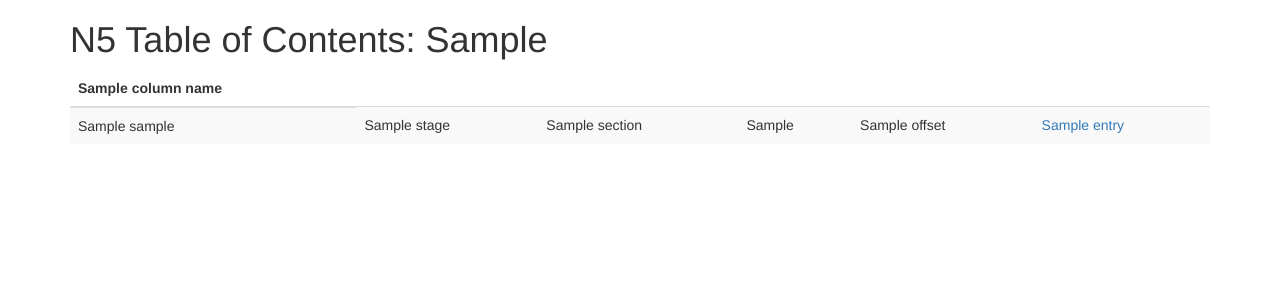
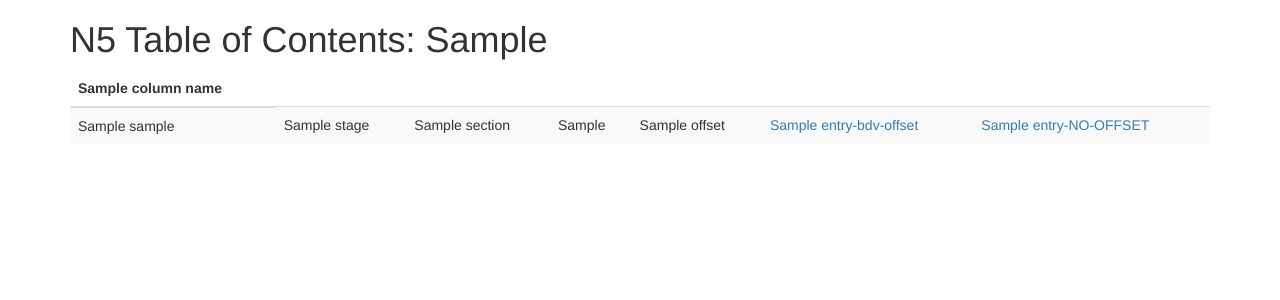
Before and after one commit to stuarteberg/n5toc, a Flask app: template n5toc/templates/n5toc.html.jinja in a window 1280 px wide. Shown: the top 300 px of the page. Run offline with Flask 2, Linux system fonts and the light colour scheme; the template is opened without the code that fills it: most values are stand-ins (such as "Sample title", 1, 10 or a date in 2020); some libraries are stand-ins or nearby versions.

Commit message:
Show separate columns for links with offsets vs. without

```diff
--- a/n5toc/n5links.py
+++ b/n5toc/n5links.py
@@ -7,7 +7,7 @@ from collections import namedtuple
 
 import numpy as np
 
-TocEntry = namedtuple('TocEntry', 'sample stage section version full_version name offset link')
+TocEntry = namedtuple('TocEntry', 'sample stage section version full_version name offset offset_link link')
 
 N5_FILE_SERVER = "http://emdata4.int.janelia.org:9999"
 
@@ -71,12 +71,11 @@ def construct_nglink(path, attrs, nghost=NG_HOST, n5server=N5_FILE_SERVER):
     sample, stage, section, full_version = path.parts[-5:-1]
     version = full_version.split('_')[0]
 
+    name = f"{stage}-{section}-{version}"
     if 'translate' in attrs:
-        name = f"{stage}-{section}-{version}-bdv-offset"
         offset = attrs['translate']
         offset_str = ', '.join(map(str, offset))
     else:
-        name = f"{stage}-{section}-{version}-NO-OFFSET"
         offset = [0,0,0]
         offset_str = 'OFFSET-MISSING'
 
@@ -87,9 +86,18 @@ def construct_nglink(path, attrs, nghost=NG_HOST, n5server=N5_FILE_SERVER):
     transform[:, -1] = offset
 
     ng = copy.deepcopy(DEFAULT_NG_SETTINGS)
-    ng["layers"][0]["name"] = name
+    ng["layers"][0]["name"] = f"{name}-bdv-offset"
     ng["layers"][0]["source"]["url"] = f"n5://{n5server}/{path.parent}"
     ng["layers"][0]["source"]["transform"]["matrix"] = transform.tolist()
 
+    # If possible, return two links (with offset and without)
+    if offset_str != 'OFFSET-MISSING':
+        offset_link = nghost + '/#!' + urllib.parse.quote(json.dumps(ng))
+    else:
+        offset_link = None
+
+    ng["layers"][0]["name"] = f"{name}-NO-OFFSET"
+    del ng["layers"][0]["source"]["transform"]
     link = nghost + '/#!' + urllib.parse.quote(json.dumps(ng))
-    return TocEntry(sample, stage, section, version, full_version, name, offset_str, link)
+
+    return TocEntry(sample, stage, section, version, full_version, name, offset_str, offset_link, link)
--- a/n5toc/server.py
+++ b/n5toc/server.py
@@ -20,15 +20,13 @@ def index():
 
 @app.route('/toc')
 def toc():
-    print(ROOT_DIR)
     vol_attrs = find_volumes(ROOT_DIR)
-    print(vol_attrs)
     links = links_for_volumes(vol_attrs)
-    print(links)
+    column_names = 'sample stage section version offset offset_link link'.split()
     return render_template('n5toc.html.jinja',
                            root_dir=ROOT_DIR,
                            entries=links.values(),
-                           column_names='sample stage section version offset link'.split())
+                           column_names=column_names)
 
 def main():
     global ROOT_DIR
--- a/n5toc/templates/n5toc.html.jinja
+++ b/n5toc/templates/n5toc.html.jinja
@@ -31,7 +31,14 @@
           <td class="text-nowrap">{{ entry.section }}</td>
           <td class="text-nowrap">{{ entry.full_version }}</td>
           <td class="text-nowrap">{{ entry.offset }}</td>
-          <td class="text-nowrap"><a href="{{entry.link}}" title={{entry.full_version}}>{{ entry.name }}</a></td>
+
+          {% if entry.offset_link %}
+            <td class="text-nowrap"><a href="{{entry.offset_link}}" title={{entry.full_version}}>{{ entry.name }}-bdv-offset</a></td>
+          {% else %}
+            <td class="text-nowrap"></td>
+          {% endif %}
+
+          <td class="text-nowrap"><a href="{{entry.link}}" title={{entry.full_version}}>{{ entry.name }}-NO-OFFSET</a></td>
       </tr>
       {% endfor %}
     </tbody>
```
Also changed, not shown: 1 other file.
